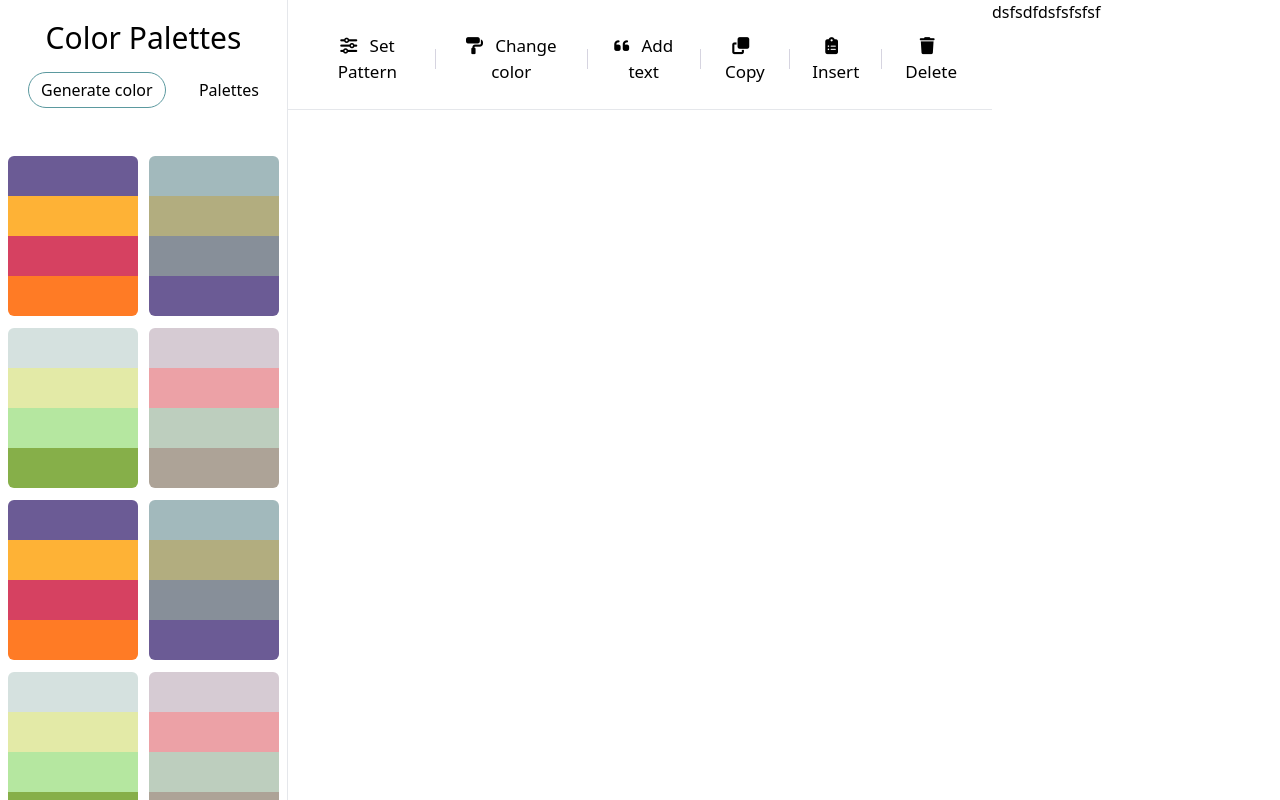
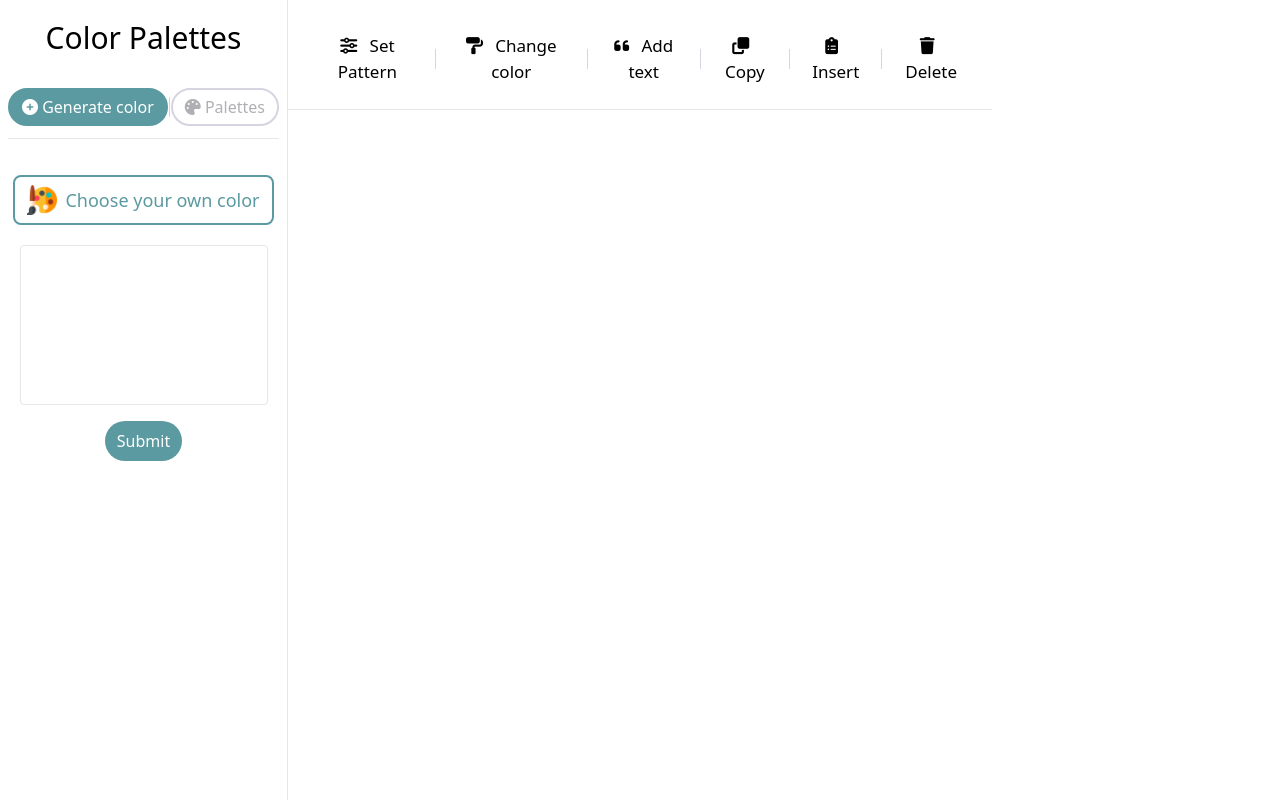
Before and after one commit to Rinat14/modern-house, a plain HTML site: page index.html in a window 1280 px wide. Both pictures are taken after a click on the button "Generate color". Drawn offline with nearby package versions, Linux system fonts and the light colour scheme.

Commit message:
Set color and polette are finished

```diff
--- a/css/styles.css
+++ b/css/styles.css
@@ -7,7 +7,7 @@
 }
 
 ::-webkit-scrollbar-thumb {
-	background-color: #5b999f;
+	background-color: #5b9aa0;
 	border: 3px solid #d6d4e0;
 	border-radius: 30px;
 }
@@ -34,18 +34,42 @@
 	background-color: transparent;
 }
 
-.toolbar-btns__active {
+.toolbar-btns.active {
 	background-color: #5b9aa0;
 	color: #fff;
 }
 
-.toolbar-btns__active:hover {
+.toolbar-btns.active:hover {
 	background-color: #5b9aa0;
 }
 
 .color-navigation {
 	border-radius: 30px;
 	padding: 5px 12px;
+	border: 2px solid #d6d4e0;
+	color: #b0afb4;
 	transition: all 0.2s ease-in-out;
-	border: 1px solid #5b999f;
+	font-weight: 500;
 }
+
+.color-navigation::before {
+	content: '';
+	width: 100%;
+	height: 30px;
+	display: block;
+	position: absolute;
+	top: 0;
+	left: 0;
+	background-color: transparent;
+}
+
+.color-navigation:hover {
+	border-color: #5b9aa0;
+	color: #5b9aa0;
+}
+
+.color-navigation.active {
+	background-color: #5b9aa0;
+	border-color: #5b9aa0;
+	color: white;
+}
--- a/index.html
+++ b/index.html
@@ -10,7 +10,7 @@
 		integrity="sha512-MV7K8+y+gLIBoVD59lQIYicR65iaqukzvf/nwasF0nqhPay5w/9lJmVM2hMDcnK1OnMGCdVK+iQrJ7lzPJQd1w=="
 		crossorigin="anonymous" referrerpolicy="no-referrer" />
 	<script src="https://cdn.tailwindcss.com"></script>
-	<title>E-Enterer</title>
+	<title>Modern House</title>
 </head>
 
 <body>
@@ -18,16 +18,27 @@
 		<main class="flex w-full">
 			<aside class="w-[22.5%] border-r h-[100vh] overflow-auto">
 				<div class="pt-2 px-2">
-					<div class="w-full bg-white sticky pt-3 pb-3 top-0">
-						<h2 class="text-center text-3xl mb-4">Color Palettes</h2>
-						<div class="w-full flex justify-between px-5">
-							<button class="color-navigation">Generate color</button>
-							<button>Palettes</button>
+					<div class="w-full bg-white sticky pt-3 pb-3 top-0 border-b">
+						<h2 class="text-center text-3xl mb-8">Color Palettes</h2>
+						<div class="w-full flex justify-between items-center">
+							<button class="color-navigation active first"><i class="fa-solid fa-circle-plus"></i> Generate color</button>
+							<span class="w-[1px] h-[20px] bg-[#d6d4e0]"></span>
+							<button class="color-navigation second"><i class="fa-solid fa-palette"></i> Palettes</button>
 						</div>
 					</div>
 					<div>
-						<div></div>
-						<ul class="w-full flex justify-between flex-wrap mt-9">
+						<div class="flex flex-col items-center set-color">
+							<div class="flex justify-center items-center relative mt-9 mb-5">
+								<input type="color" class="my-color w-[15.5rem] h-[3rem] cursor-pointer opacity-0 absolute" name="color">
+								<button class="flex justify-between items-center border-2 border-[#5b9aa0] rounded-lg px-3 py-2">
+									<img src="./img/palette.png" class="w-[30px]" alt="Palette">
+									<span class="ml-2 text-lg text-[#5b9aa0]">Choose your own color</span>
+								</button>
+							</div>
+							<div class="w-[15.5rem] h-[10rem] setting-color border rounded"></div>
+							<button class="px-3 py-2 bg-[#5b9aa0] rounded-3xl text-white mt-4 submit">Submit</button>
+						</div>
+						<ul class="w-full hidden justify-between polette flex-wrap mt-5">
 							<li class="w-[48%] mb-3">
 								<div class="w-full h-[40px] bg-[#6b5b95] rounded-tr-md rounded-tl-md"></div>
 								<div class="w-full h-[40px] bg-[#feb236]"></div>
@@ -220,7 +231,9 @@
 				</header>
 				<div></div>
 			</section>
-			<aside class="w-[22.5%]">dsfsdfdsfsfsfsf</aside>
+			<aside class="w-[22.5%]">
+
+			</aside>
 		</main>
 	</div>
 
--- a/js/main.js
+++ b/js/main.js
@@ -1,18 +1,55 @@
 'use strict';
+'bg-[#000]';
 
-const toolbarBtns = document.querySelectorAll('.toolbar-btns');
+const toolbarBtns = document.querySelectorAll('.toolbar-btns'),
+	colorNavigation = document.querySelectorAll('.color-navigation'),
+	colorInput = document.querySelector('.my-color'),
+	settingColor = document.querySelector('.set-color'),
+	polette = document.querySelector('.polette');
+const submitBtn = document.querySelector('.submit');
 
 toolbarBtns.forEach(btn => {
 	btn.addEventListener('click', testToggle);
 });
 
+colorNavigation.forEach(btn => {
+	btn.addEventListener('click', (event) => {
+		if (event.target.classList.contains('first')) {
+			settingColor.classList.add('flex');
+			settingColor.classList.remove('hidden');
+			polette.classList.remove('flex');
+			polette.classList.add('hidden');
+		} else if (event.target.classList.contains('second')) {
+			polette.classList.remove('hidden');
+			polette.classList.add('flex');
+			settingColor.classList.remove('flex');
+			settingColor.classList.add('hidden');
+		} else {return null}
+		removingWithForeach(colorNavigation, 'active');
+		event.target.classList.add('active');
+	});
+});
+colorInput.addEventListener('change', () => {
+	const card = document.querySelector('.setting-color');
+	const value = colorInput.value;
+	card.classList.add(`bg-[${value}]`);
+});
+
+submitBtn.addEventListener('click', () => {
+	colorInput.value = '#000';
+})
+
 function testToggle(event) {
-	if (event.target.classList.contains('toolbar-btns__active')) {
-		event.target.classList.remove('toolbar-btns__active');
+	if (event.target.classList.contains('active')) {
+		event.target.classList.remove('active');
 	} else {
-		toolbarBtns.forEach(el => {
-			el.classList.remove('toolbar-btns__active');
-			event.target.classList.add('toolbar-btns__active');
-		});
+		removingWithForeach(toolbarBtns, 'active');
+		event.target.classList.add('active');
 	}
 }
+
+function removingWithForeach(array, className) {
+	array.forEach(el => {
+		el.classList.remove(className);
+	})
+}
```
Also changed, not shown: img/palette.png (added).
